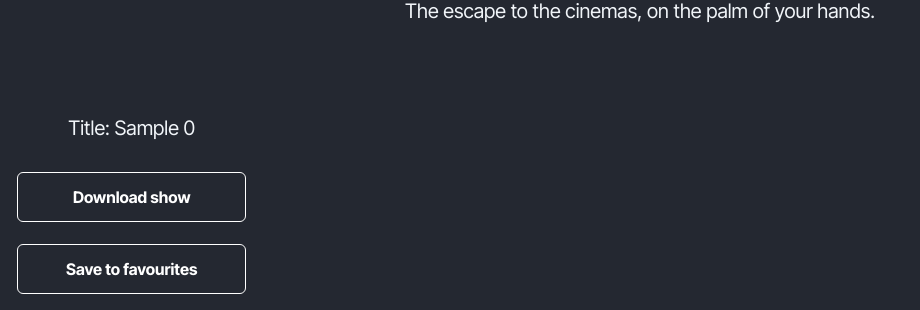
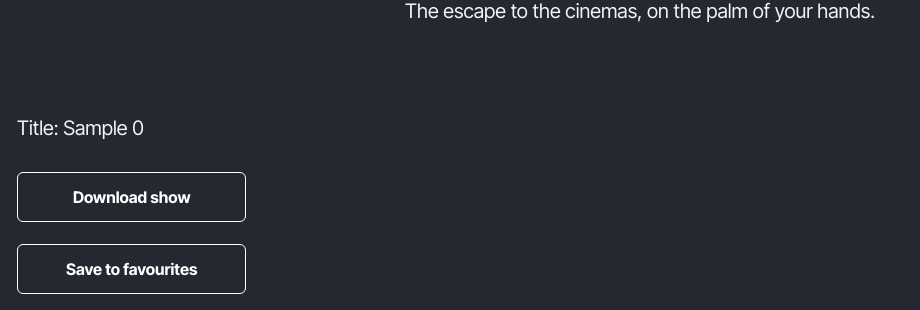
Before and after one commit to e4-basdat/e4-pacilflix, a Django app: template shows/templates/film_detail.html in a window 1280 px wide. Shown: the part 227-537 px from the top of the page, without its empty margins (0-920 px from the left). Run offline with Django 4.2, Linux system fonts and the light colour scheme; the template is opened without the code that fills it: most values are stand-ins (such as "Sample title", 1, 10 or a date in 2020); a database or web service that is not in the repository returns one stand-in record (values such as "Sample title"); data that the repository does not hold is empty; some libraries are stand-ins or nearby versions.

Commit message:
Fix film detail styling

```diff
--- a/shows/templates/film_detail.html
+++ b/shows/templates/film_detail.html
@@ -11,8 +11,8 @@
         <div class="mb-4">
             <table>
                 <tr>
-                    <td class="text-center">
-                        <div class="mt-10 mb-2 text-slate-100 text-center">
+                    <td class="text-left">
+                        <div class="mt-10 mb-2 text-slate-100 text-left">
                             <p class="text-xl">Title: {{ tayangan.0.judul }}</p>
                         </div>
                     </td>
```
